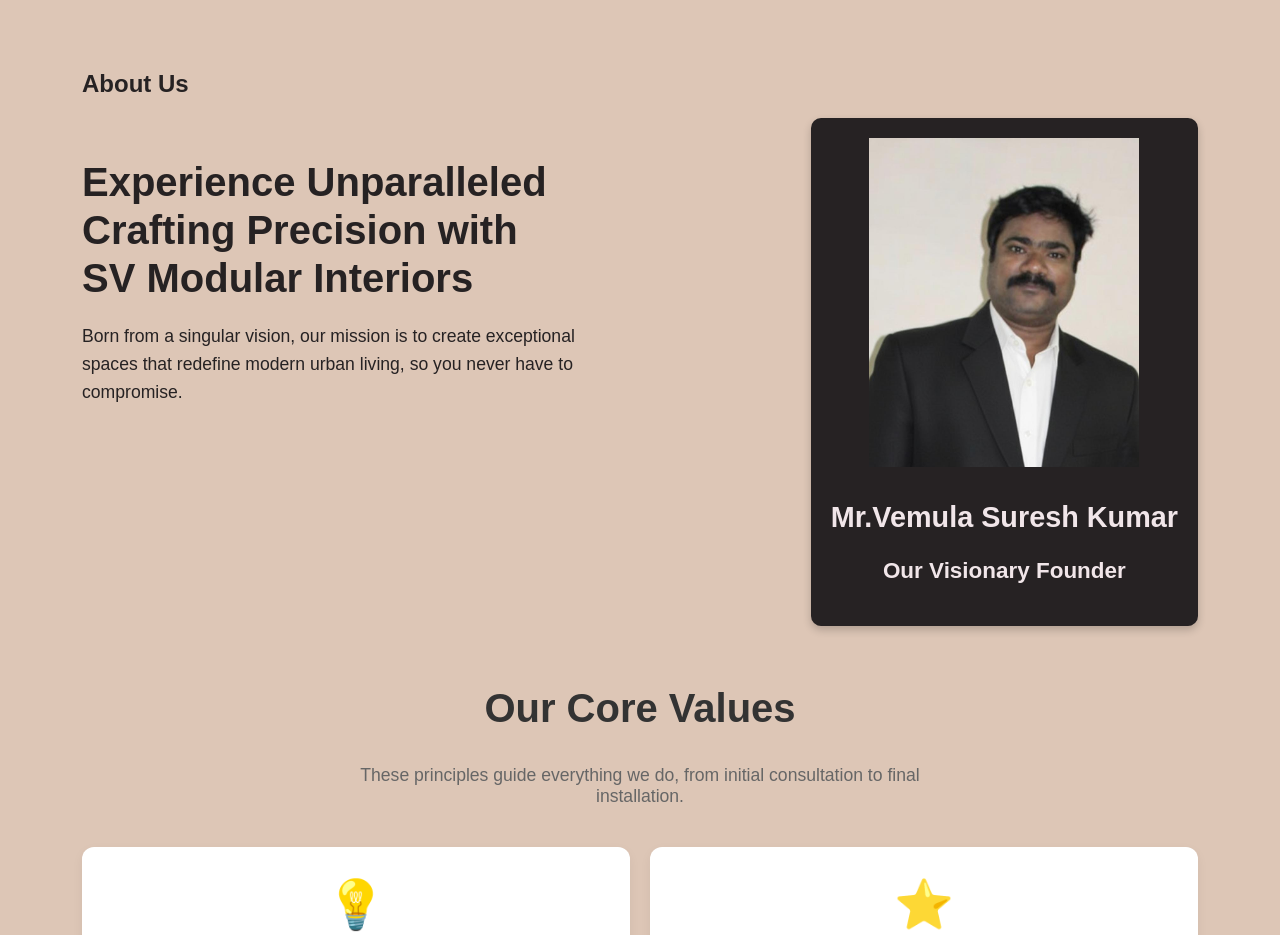
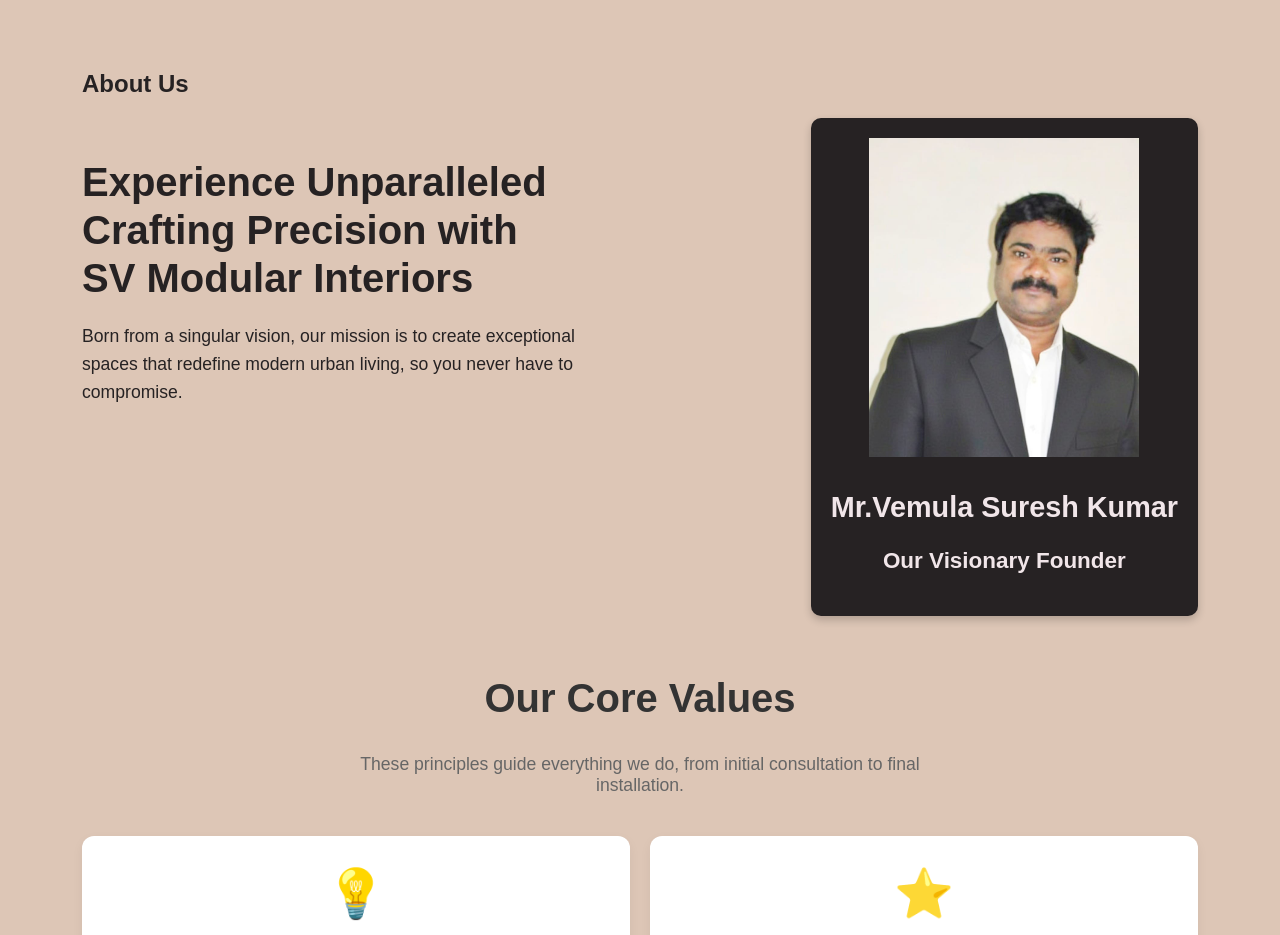
Before and after one commit to VarshithaVemula/SV-Modular-Interiors, a React (Vite) app: page / in a window 1280 px wide. Shown: the part 900-1835 px from the top of the page. Built offline with nearby package versions, Linux system fonts and the light colour scheme.

Commit message:
about modified

```diff
--- a/src/pages/About.jsx
+++ b/src/pages/About.jsx
@@ -58,7 +58,7 @@
             className="about-image-wrapper card"
           >
             <img
-              src="/aboutimg.jpg"
+              src="/about.jpg"
               alt="Vemula Suresh Kumar, Our Visionary Founder"
               className="about-image"
             />
```
Also changed, not shown: public/about.jpg (added), public/aboutimg.jpg (deleted).
